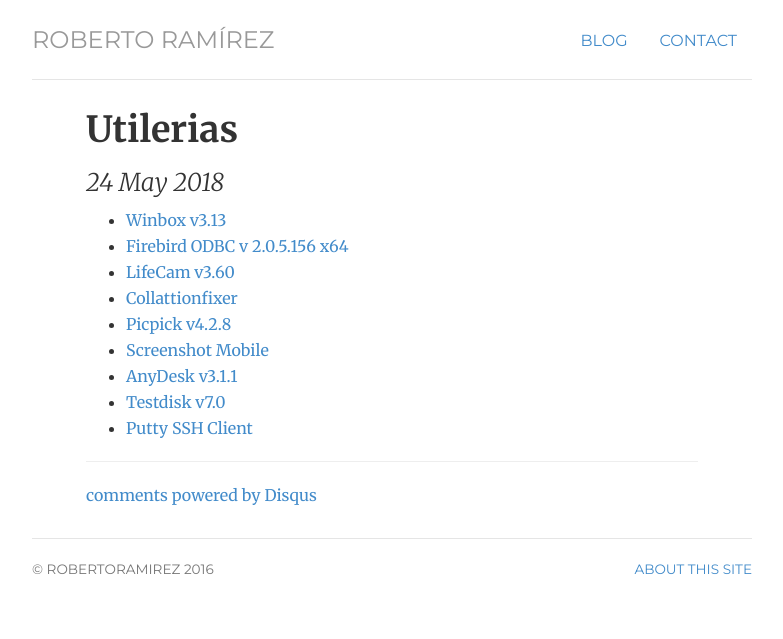
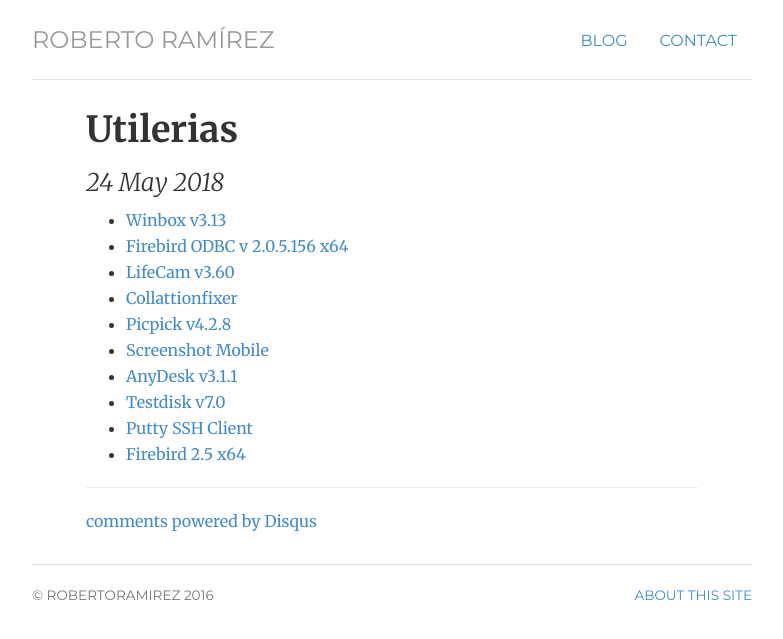
Before and after one commit to robertoramirez/robertoramirez.github.io, a Jekyll site: the page built from _posts/2018-05-24-utilerias.md, in a window 1280 px wide. Shown: the top 639 px of the page, without its empty margins (248-1031 px from the left). Built offline with Jekyll 4.4.1, drawn with Linux system fonts in a browser that asks for light colours; comment, search, counter and statistics services are not loaded.

Commit message:
Modificando utilerias

```diff
--- a/_posts/2018-05-24-utilerias.md
+++ b/_posts/2018-05-24-utilerias.md
@@ -16,6 +16,7 @@
 * [AnyDesk v3.1.1][7]
 * [Testdisk v7.0][8]
 * [Putty SSH Client][9]
+* [Firebird 2.5 x64][10]
 
 [1]:{{ site.url }}/download/winbox3.13.zip
 [2]:{{ site.url }}/download/Firebird_ODBC_2.0.5.156_x64.zip
@@ -26,3 +27,4 @@
 [7]:{{ site.url }}/download/AnyDesk3.1.1.zip
 [8]:{{ site.url }}/download/testdisk-7.0.win.zip
 [9]:https://app.box.com/s/eahmlxvoyeted3g5883bztzvj1lhjslq
+[10]:{{ site.url }}/download/Firebird-2.5.8.27089-0_x64.zip
```
